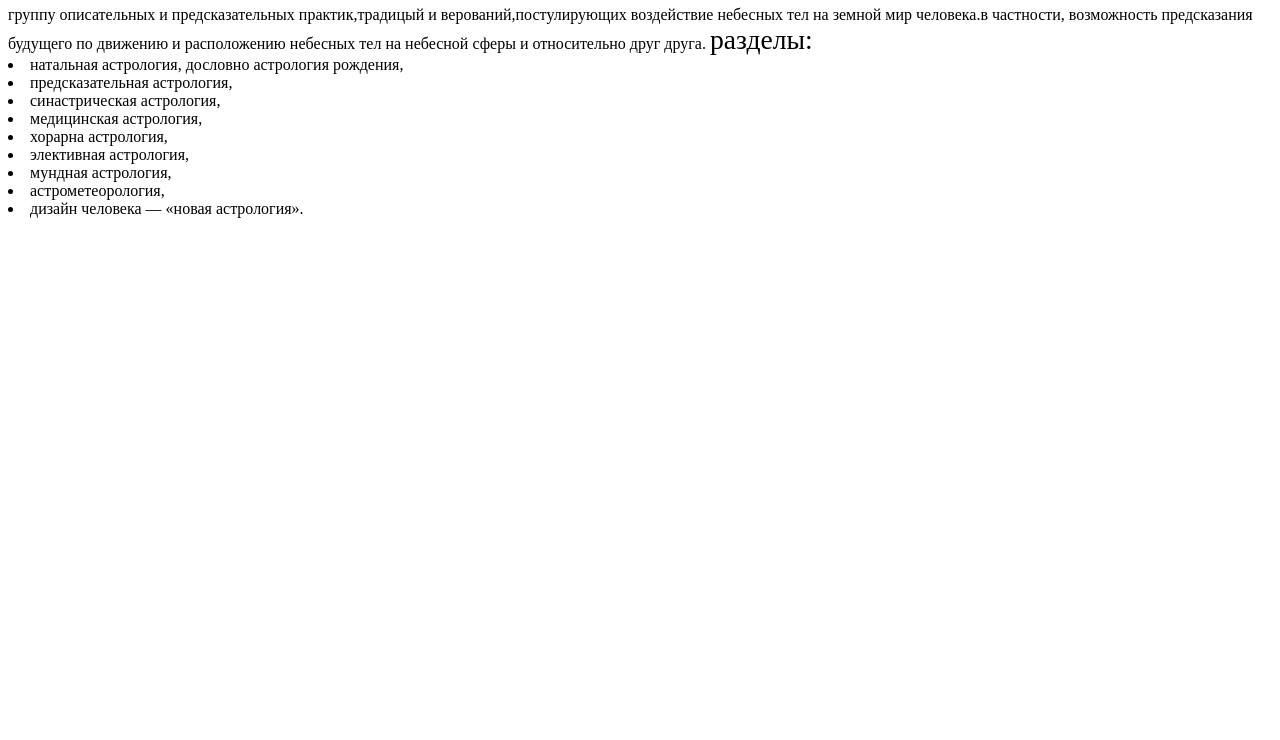
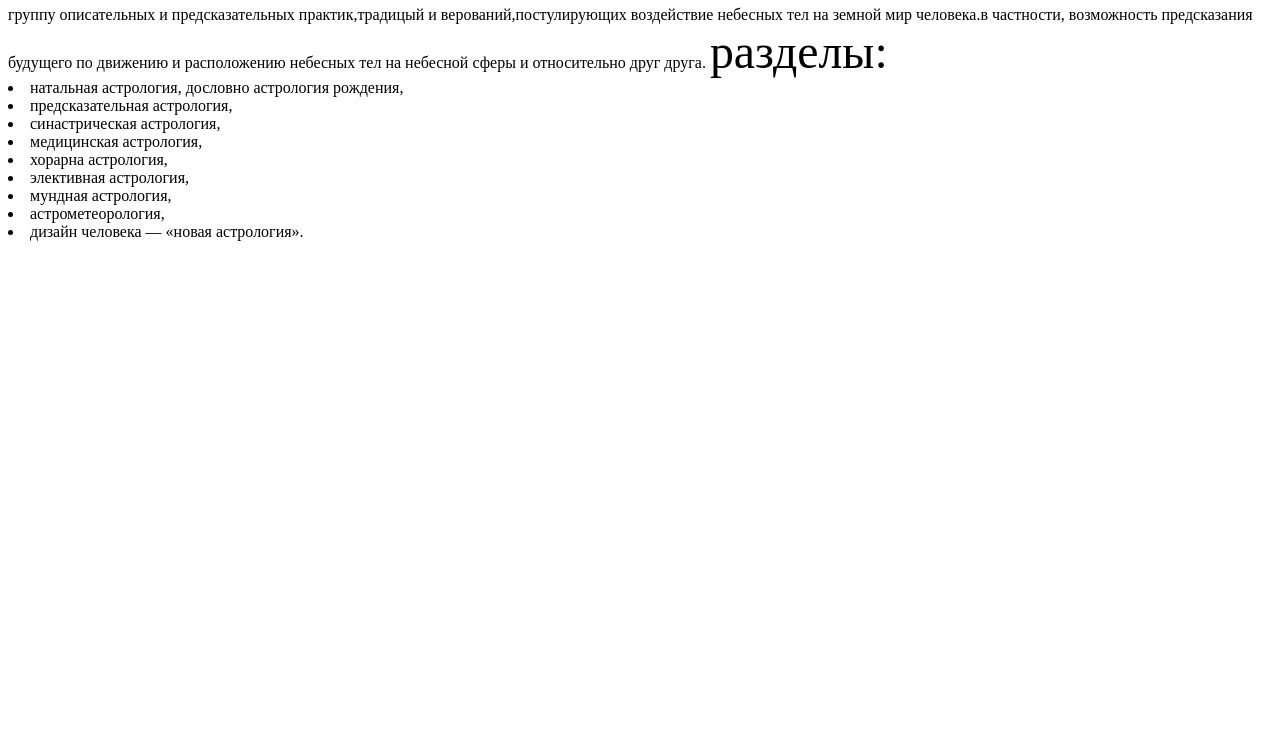
Before and after one commit to kmepls/by, a plain HTML site: page index.html in a window 1280 px wide. Shown: the part 60-800 px from the top of the page. Drawn offline with Linux system fonts and the light colour scheme.

Commit message:
Update index.html

```diff
--- a/index.html
+++ b/index.html
@@ -3,7 +3,7 @@
 <body>
   <h1>астрология представляет из себя</h1>
 группу описательных и предсказательных практик,традицый и верований,постулирующих воздействие небесных тел на земной мир человека.в частности, возможность предсказания будущего по движению и расположению небесных тел на небесной сферы и относительно друг друга.
- <big><big><big>разделы:</big></big></big>
+ <big><big><big><big><big><big>разделы:</big></big></big></big></big></big>
   <li>натальная астрология, дословно астрология рождения,</li>
   <li>предсказательная астрология,</li>
   <li>синастрическая астрология,</li>
```
